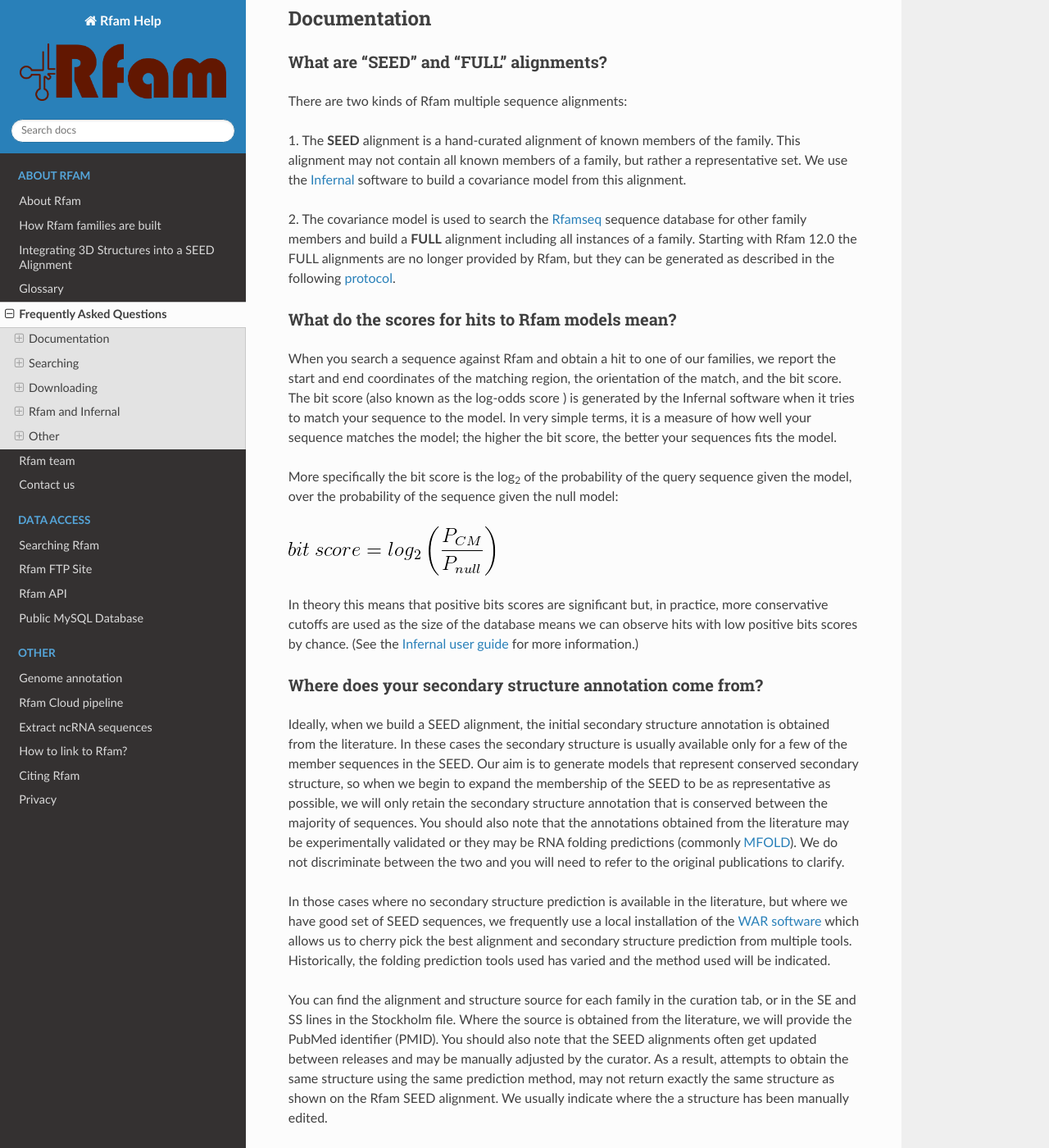
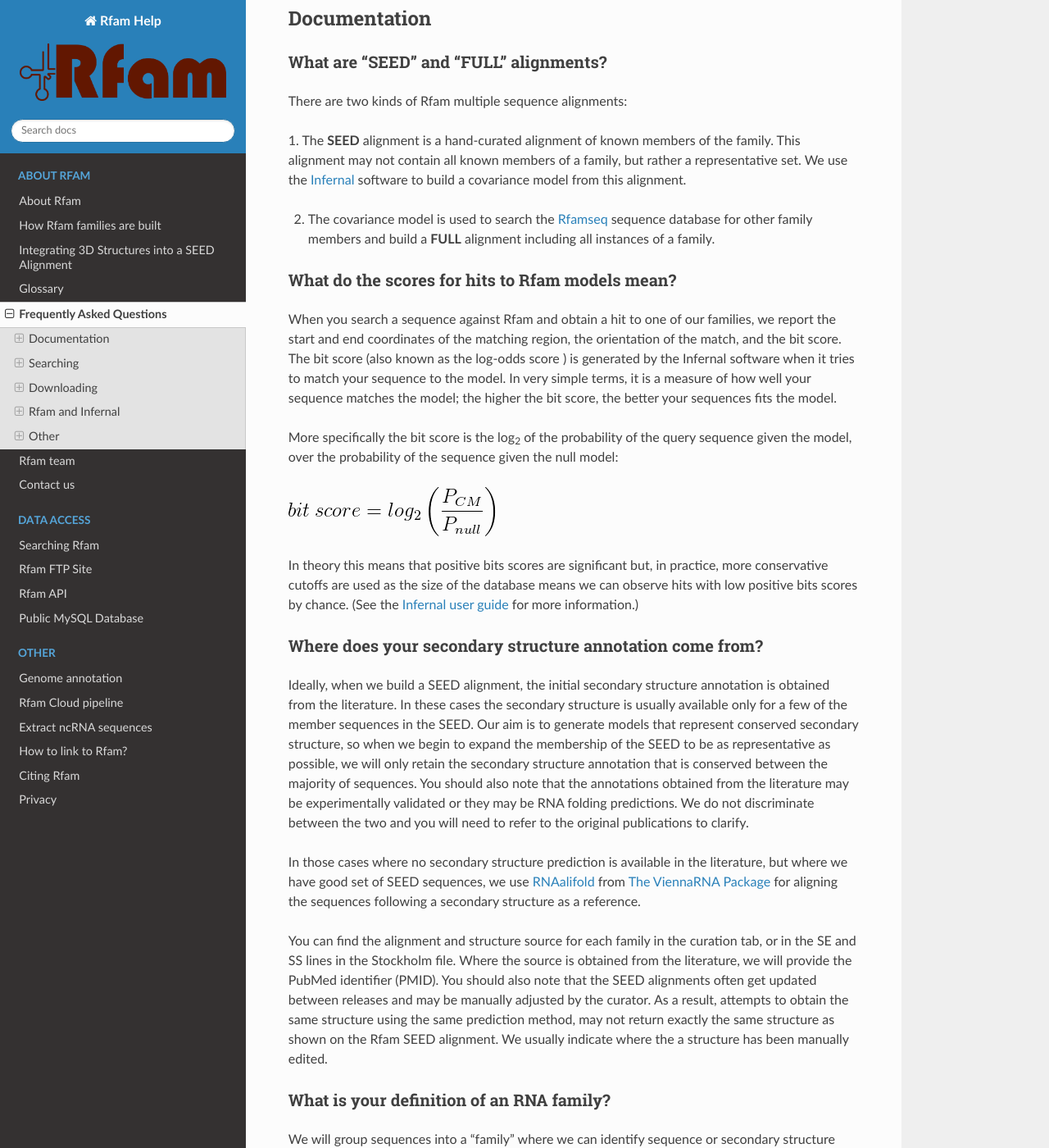
Before and after one commit to Rfam/rfam-docs, a Sphinx documentation site: the page built from docs/source/faq.rst, in a window 1280 px wide and 1400 px high, scrolled down 706 px. Shown: the whole window at 82% size. Built offline with Sphinx 7.4.7 and the Read the Docs theme 3.1.0, drawn with Linux system fonts in a browser that asks for light colours; pages that are not in the unit, such as notebooks, are missing from menus.

Commit message:
Update faq.rst
Review of:
What are “seed” and “full” alignments?
What do the scores for hits to Rfam models mean?
Where does your secondary structure annotation come from?

```diff
--- a/docs/source/faq.rst
+++ b/docs/source/faq.rst
@@ -12,13 +12,9 @@
 
 1. The **SEED** alignment is a hand-curated alignment of known members of the family. This alignment may not contain
 all known members of a family, but rather a representative set.
-We use the `Infernal <http://eddylab.org/infernal/>`_ software to build a covariance model
-from this alignment.
+We use the `Infernal <http://eddylab.org/infernal/>`_ software to build a covariance model from this alignment.
 
-2. The covariance model is used to search the :ref:`glossary:rfamseq` sequence database
-for other family members and build a **FULL** alignment including all instances of a family.
-Starting with Rfam 12.0 the FULL alignments are no longer provided by Rfam, but they can
-be generated as described in the following `protocol <https://www.ncbi.nlm.nih.gov/pmc/articles/PMC6754622/>`_.
+2. The covariance model is used to search the :ref:`glossary:rfamseq` sequence database for other family members and build a **FULL** alignment including all instances of a family.
 
 What do the scores for hits to Rfam models mean?
 ~~~~~~~~~~~~~~~~~~~~~~~~~~~~~~~~~~~~~~~~~~~~~~~~
@@ -48,15 +44,11 @@
 that represent conserved secondary structure, so when we begin to expand the membership of the SEED
 to be as representative as possible, we will only retain the secondary structure annotation
 that is conserved between the majority of sequences. You should also note that the annotations
-obtained from the literature may be experimentally validated or they may be RNA folding predictions
-(commonly `MFOLD <http://unafold.rna.albany.edu/?q=mfold>`_). We do not discriminate
+obtained from the literature may be experimentally validated or they may be RNA folding predictions. We do not discriminate
 between the two and you will need to refer to the original publications to clarify.
 
 In those cases where no secondary structure prediction is available in the literature,
-but where we have good set of SEED sequences, we frequently use a local installation
-of the `WAR software <http://genome.ku.dk/resources/war/>`_ which allows us to cherry pick
-the best alignment and secondary structure prediction from multiple tools.
-Historically, the folding prediction tools used has varied and the method used will be indicated.
+but where we have good set of SEED sequences, we use `RNAalifold <http://rna.tbi.univie.ac.at/cgi-bin/RNAWebSuite/RNAalifold.cgi>`_ from `The ViennaRNA Package <http://rna.tbi.univie.ac.at/>`_ for aligning the sequences following a secondary structure as a reference.
 
 You can find the alignment and structure source for each family in the curation tab,
 or in the SE and SS lines in the Stockholm file. Where the source is obtained from the literature,
```
